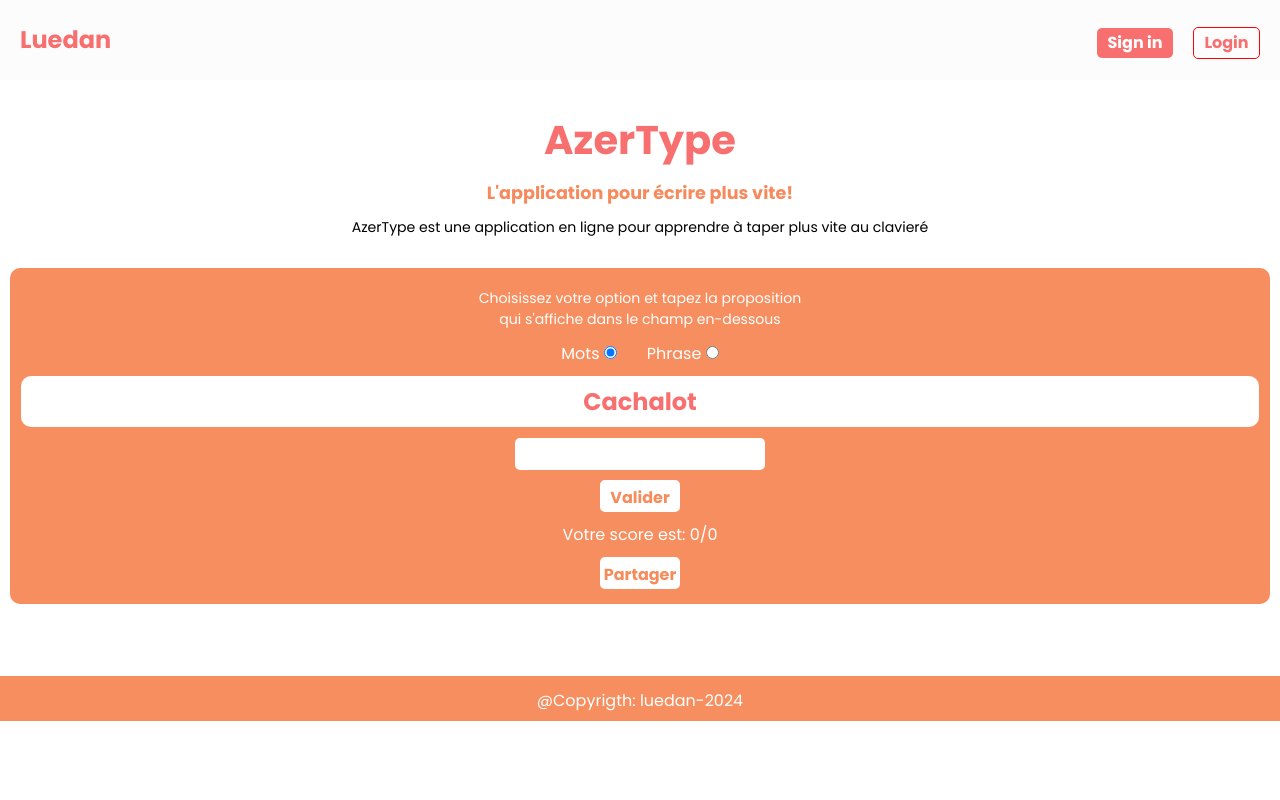
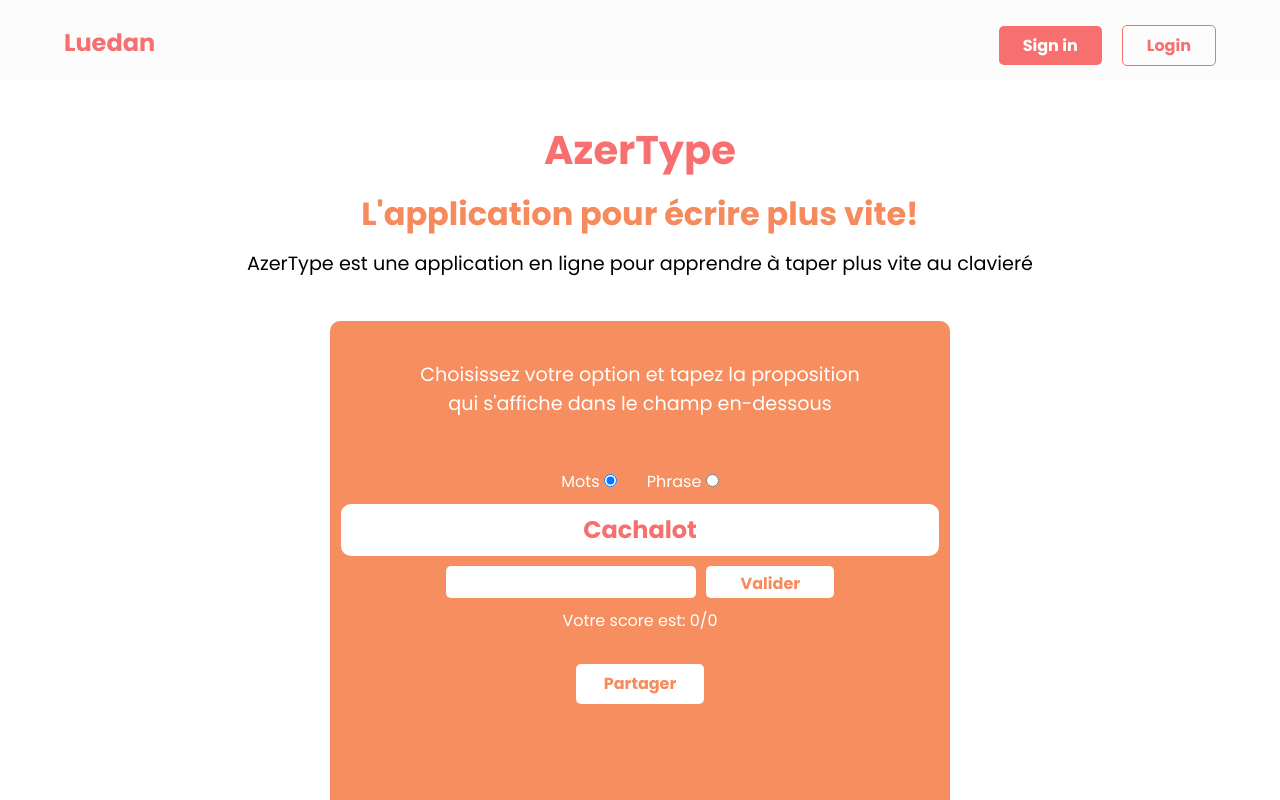
Before and after one commit to Danluelo/word-game, a plain HTML site: page index.html in a window 1280 px wide. Shown: the top 800 px of the page. Drawn offline with Linux system fonts and the light colour scheme.

Commit message:
responsive all device

```diff
--- a/dist/style/style.css
+++ b/dist/style/style.css
@@ -181,3 +181,137 @@ header {
 }
 
 /* fin footer */
+/* debut reponsive Table */
+@media (min-width:28rem) {
+    .btn-active {
+        background-color: #f76f6f;
+        padding: 0.5rem 1.5rem;
+        border-radius: 5px;
+        color: #fff;
+    }
+
+    .btn-danger {
+        color: #f76f6f;
+        border: 1px solid #f76f6f;
+        padding: 0.5rem 1.5rem;
+        border-radius: 5px;
+    }
+
+    .title h2 {
+        text-align: center;
+        padding-top: 2.5rem;
+        color: #f76f6f;
+        font-weight: bold;
+        font-size: 2.5rem;
+    }
+
+    .hero-desc__p {
+        font-size: 1.2rem;
+        padding: 0.65rem 0.5rem;
+        text-align: center;
+        color: #000;
+    }
+
+    .hero-desc__h2 {
+        font-size: 2rem;
+        text-align: center;
+        padding-top: 0.65rem;
+        color: #f68a5c;
+    }
+
+    .learn {
+        display: flex;
+        justify-content: center;
+        align-items: center;
+    }
+
+    .learn-bg {
+        width: 100%;
+        height: 70vh;
+        background-color: #f68e5f;
+    }
+
+    .learn-text p {
+        text-align: center;
+        color: #fff;
+        padding: 2.5rem 0rem;
+        font-size: 1.2rem;
+        line-height: 1.8rem;
+    }
+
+    .card-form {
+        display: flex;
+        flex-direction: row;
+        justify-content: center;
+        align-items: center;
+        padding-top: 0.65rem;
+        gap: 10px;
+    }
+
+    .btn-valider button {
+        background-color: #fff;
+        width: 8rem;
+        height: 2rem;
+        border-radius: 5px;
+        border: none;
+        color: #f68b5b;
+        font-size: 1rem;
+        padding: 5px 0;
+        font-weight: 700;
+    }
+
+    .btn-partage button {
+        background-color: #fff;
+        width: 8rem;
+        height: 2rem;
+        border-radius: 5px;
+        border: none;
+        color: #f68b5b;
+        font-size: 1rem;
+        padding: 5px 0;
+        font-weight: 700;
+    }
+}
+
+/* debut reponsive Desktop */
+@media (min-width:62rem) {
+    header {
+        display: flex;
+        padding: 1% 5%;
+        width: 100%;
+
+    }
+
+    .btn-active {
+        background-color: #f76f6f;
+        padding: 0.5rem 1.5rem;
+        border-radius: 5px;
+        color: #fff;
+    }
+
+    .btn-danger {
+        color: #f76f6f;
+        border: 1px solid #f76f6f;
+        padding: 0.5rem 1.5rem;
+        border-radius: 5px;
+    }
+
+    .learn {
+        padding: 1% 5%;
+        width: 60%;
+        margin: 0 auto;
+    }
+
+    .btn-partage button {
+        background-color: #fff;
+        width: 8rem;
+        height: 2.5rem;
+        border-radius: 5px;
+        border: none;
+        color: #f68b5b;
+        font-size: 1rem;
+        padding: 0.32rem 0rem;
+        margin-top: 1.25rem;
+        font-weight: 700;
+    }
+}
```
